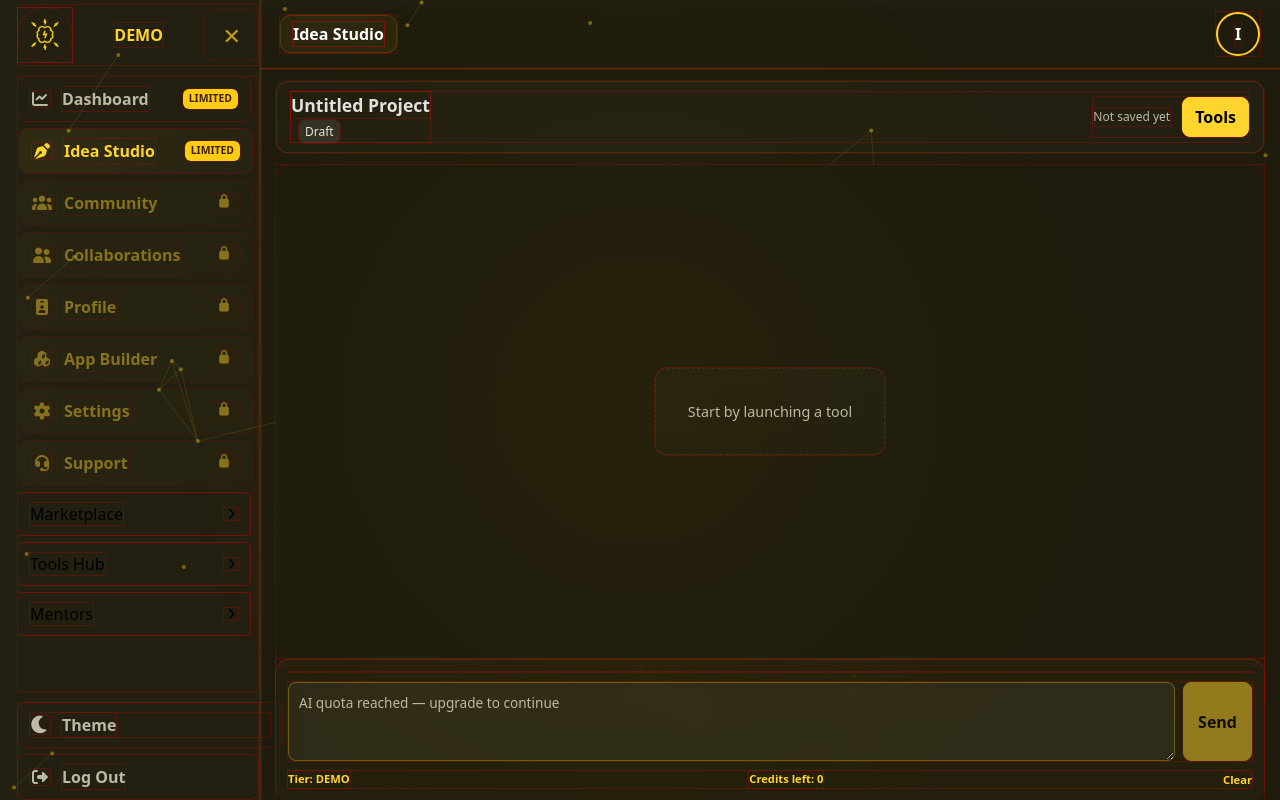
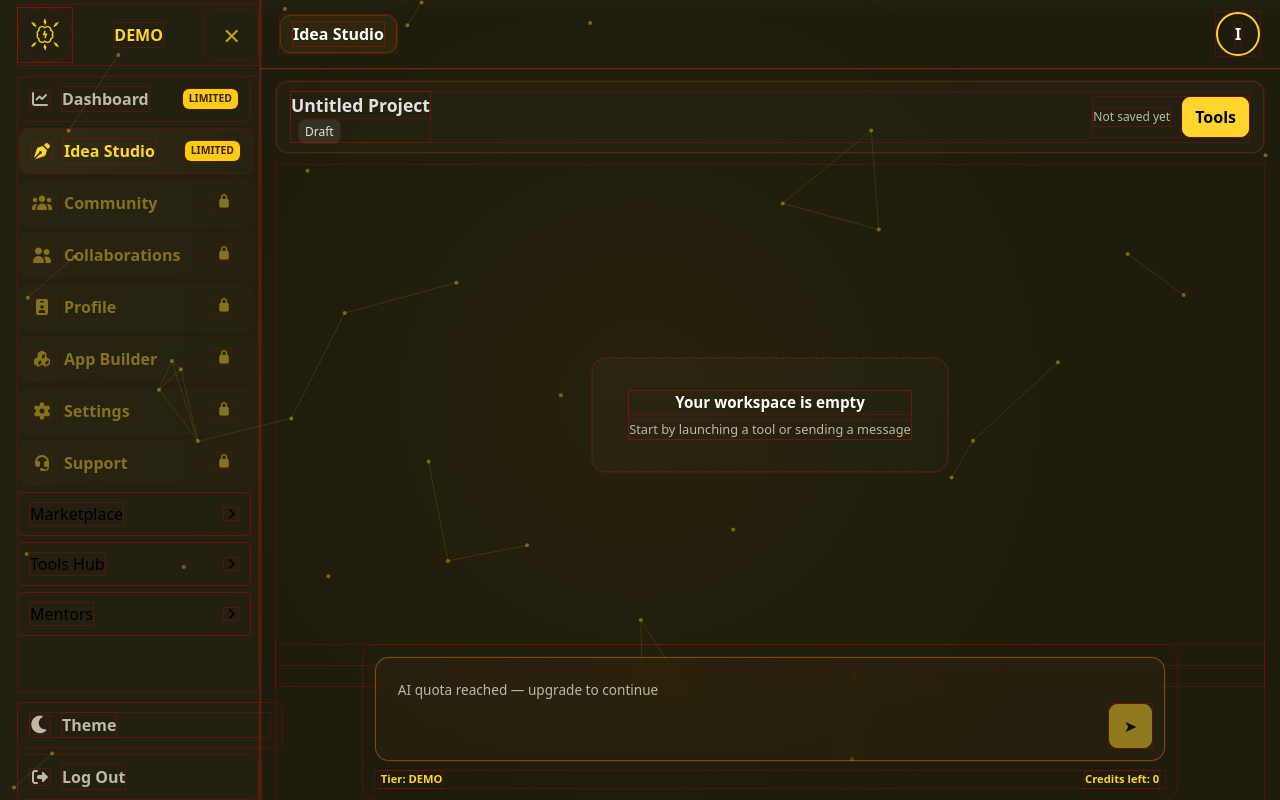
Before and after one commit to SHABA01/idea-codex-app, a React (Vite) app: page /studio in a window 1280 px wide. Built offline with nearby package versions, Linux system fonts and the light colour scheme.

Commit message:
feat(studio): update AIBar and Studio components for improved messaging and UI enhancements

```diff
--- a/src/components/studio/assistants/AIBar.jsx
+++ b/src/components/studio/assistants/AIBar.jsx
@@ -1,8 +1,8 @@
-import React, { useState, useRef } from "react";
+import React, { useState, useRef, useEffect } from "react";
 import { useAppAccess } from "../../../contexts/AppAccessContext";
 import "../../../styles/AIBar.css";
 
-export default function AIBar({ onInsert }) {
+export default function AIBar({ onSend }) {
   const { tier, policy } = useAppAccess();
 
   const quota =
@@ -14,99 +14,70 @@ export default function AIBar({ onInsert }) {
 
   const [used, setUsed] = useState(0);
   const [value, setValue] = useState("");
-  const [results, setResults] = useState([]);
   const [streaming, setStreaming] = useState(false);
-  const pinned = useRef(new Set());
 
+  const textareaRef = useRef(null);
   const remaining = quota === Infinity ? "∞" : quota - used;
-
   const canSend = quota === Infinity || used < quota;
 
-  const simulateStreaming = async (prompt) => {
-    setStreaming(true);
+  /* Auto-grow textarea */
+  useEffect(() => {
+    if (!textareaRef.current) return;
+    textareaRef.current.style.height = "auto";
+    textareaRef.current.style.height =
+      textareaRef.current.scrollHeight + "px";
+  }, [value]);
+
+  const send = () => {
+    if (!value.trim() || !canSend || streaming) return;
+
+    const prompt = value.trim();
+    setValue("");
     setUsed((u) => u + 1);
 
-    const text = `AI result for: ${prompt}`;
-    let current = "";
-
-    for (let char of text) {
-      await new Promise((r) => setTimeout(r, 15));
-      current += char;
-      setResults((r) => {
-        if (!r[0] || r[0].id !== "stream") {
-          return [{ id: "stream", text: current }, ...r];
-        }
-        return [{ ...r[0], text: current }, ...r.slice(1)];
-      });
-    }
-
-    setResults((r) => [
-      { id: Date.now().toString(), text: current },
-      ...r.filter((x) => x.id !== "stream")
-    ]);
-
-    setStreaming(false);
+    onSend?.(prompt);
   };
 
-  const sendPrompt = async () => {
-    if (!value.trim() || !canSend || streaming) return;
-    const prompt = value;
-    setValue("");
-    simulateStreaming(prompt);
-  };
-
-  const clearHistory = () => {
-    setResults((r) =>
-      r.filter((x) => pinned.current.has(x.id))
-    );
-  };
-
-  const togglePin = (id) => {
-    if (pinned.current.has(id)) pinned.current.delete(id);
-    else pinned.current.add(id);
-    setResults((r) => [...r]);
+  const onKeyDown = (e) => {
+    if (e.key === "Enter" && !e.shiftKey) {
+      e.preventDefault();
+      send();
+    }
   };
 
   return (
     <div className="ai-bar">
-      <div className="ai-bar-results">
-        {results.map((r) => (
-          <div key={r.id} className="ai-result">
-            <pre>{r.text}</pre>
-            <div className="ai-result-actions">
-              <button onClick={() => onInsert?.(r.text)}>
-                Insert
-              </button>
-              <button onClick={() => togglePin(r.id)}>
-                {pinned.current.has(r.id) ? "Unpin" : "Pin"}
-              </button>
-            </div>
-          </div>
-        ))}
-      </div>
-
-      <div className="ai-input">
+      <div className="ai-composer">
         <textarea
+          ref={textareaRef}
           value={value}
           onChange={(e) => setValue(e.target.value)}
+          onKeyDown={onKeyDown}
           placeholder={
             canSend
-              ? "Ask IdeaCodex AI..."
+              ? "Message IdeaCodex…"
               : "AI quota reached — upgrade to continue"
           }
           disabled={!canSend}
-          rows="3"
-          maxLength={350}
+          rows={1}
+          maxLength={500}
         />
-        <button className="btn-send" onClick={sendPrompt} disabled={!canSend || streaming}>
-          {streaming ? "Thinking…" : "Send"}
-        </button>
+
+        <div className="ai-actions">
+          <button
+            className="btn-send"
+            onClick={send}
+            disabled={!canSend || streaming}
+            title="Send"
+          >
+            ➤
+          </button>
+        </div>
       </div>
 
       <div className="ai-bar-meta">
         <span>Tier: {tier.toUpperCase()}</span>
         <span>Credits left: {remaining}</span>
-        <button className="btn-clear" onClick={clearHistory}>Clear</button>
       </div>
     </div>
   );
--- a/src/components/studio/canvas/StudioCanvas.jsx
+++ b/src/components/studio/canvas/StudioCanvas.jsx
@@ -1,20 +1,51 @@
 import "../../../styles/StudioCanvas.css";
 
-export default function StudioCanvas({ blocks }) {
+export default function StudioCanvas({ messages = [] }) {
+  const isEmpty = messages.length === 0;
+
   return (
-    <section className="studio-canvas">
-      {blocks.length === 0 && (
+    <div className="studio-canvas">
+      {isEmpty ? (
         <div className="canvas-empty">
-          Start by launching a tool
+          <div className="canvas-empty-inner">
+            <p className="primary">Your workspace is empty</p>
+            <p className="secondary">
+              Start by launching a tool or sending a message
+            </p>
+          </div>
+        </div>
+      ) : (
+        <div className="chat-timeline">
+          {messages.map((msg) => (
+            <div
+              key={msg.id}
+              className={`msg-row ${msg.role === "user" ? "right" : "left"}`}
+            >
+              <div className={`msg ${msg.role}`}>
+                {/* Tool header */}
+                {msg.role === "tool" && (
+                  <div className="msg-header">
+                    <span className="tool-name">{msg.source}</span>
+                  </div>
+                )}
+
+                {/* Content */}
+                <div className="msg-content">{msg.content}</div>
+
+                {/* Actions */}
+                <div className="msg-actions">
+                  <button
+                    className="btn-insert"
+                    title="Insert into tool"
+                  >
+                    →
+                  </button>
+                </div>
+              </div>
+            </div>
+          ))}
         </div>
       )}
-
-      {blocks.map((b) => (
-        <article key={b.id} className="canvas-block">
-          <h4>{b.title}</h4>
-          <pre>{b.content}</pre>
-        </article>
-      ))}
-    </section>
+    </div>
   );
 }
--- a/src/pages/Studio.jsx
+++ b/src/pages/Studio.jsx
@@ -61,10 +61,10 @@ export default function Studio() {
       }
       aiBar={
         <AIBar
-          onInsert={(text) =>
+          onSend={(text) =>
             addBlock({
-              tool: "ai",
-              title: "AI Assist",
+              id: Date.now().toString(),
+              role: "user",
               content: text
             })
           }
--- a/src/styles/AIBar.css
+++ b/src/styles/AIBar.css
@@ -5,10 +5,11 @@
 .ai-bar {
   position: sticky;
   bottom: 0;
-  background: var(--card-bg);
-  backdrop-filter: blur(14px) saturate(130%);
-  -webkit-backdrop-filter: blur(4px);
-  border-top: 1px solid var(--card-border);
+  max-width: 100%;
+  width: 80%;
+  margin: 0 auto;
+  background: transparent;
+  border: none;
   border-radius: 14px;
   padding: 12px;
   display: flex;
@@ -18,76 +19,63 @@
 }
 
 /* =========================================
-   RESULTS AREA
+   COMPOSER CONTAINER
    ========================================= */
 
-.ai-bar-results {
-  max-height: 220px;
-  overflow-y: auto;
+.ai-composer {
   display: flex;
-  flex-direction: column;
+  align-items: flex-end;
+  justify-content: space-between;
   gap: 8px;
-  padding-right: 4px;
+  border: 1px solid rgba(255, 215, 0, 0.3);
+  border-radius: 14px;
+  background: var(--card-bg);
+  backdrop-filter: blur(14px) saturate(130%);
+  -webkit-backdrop-filter: blur(4px);
+  padding: 12px;
 }
 
-.ai-result {
-  background: rgba(255, 255, 255, 0.03);
-  border: 1px solid var(--card-border);
-  border-radius: 8px;
-  padding: 8px 10px;
+.ai-composer:focus-within {
+  outline: none;
+  border-color: var(--accent-gold);
+  box-shadow: 0 0 0 1px rgba(250, 204, 21, 0.25);
+}
+
+/* ===============================
+   TEXTAREA (AUTO-GROW)
+   =============================== */
+
+.ai-composer textarea {
+  flex: 1;
+  padding: 10px;
+  font-size: 0.85rem;
+  resize: none;
+  overflow: hidden;
+  min-height: 38px;
+  max-height: 160px;
+  line-height: 1.5;
+  background: transparent;
+  border: none;
+  box-shadow: none;
+}
+
+.ai-composer textarea:focus {
+  outline: none;
+  border-color: none;
+  box-shadow: none;
+}
+
+/* ===============================
+   ACTIONS
+   =============================== */
+
+.ai-actions {
   display: flex;
-  flex-direction: column;
+  align-items: center;
   gap: 6px;
 }
 
-.ai-result pre {
-  margin: 0;
-  font-size: 0.8rem;
-  line-height: 1.5;
-  white-space: pre-wrap;
-  color: var(--text-primary);
-}
-
-/* =========================================
-   RESULT ACTIONS
-   ========================================= */
-
-.ai-result-actions {
-  display: flex;
-  gap: 8px;
-}
-
-.ai-result-actions button {
-  background: transparent;
-  border: 1px solid var(--card-border);
-  border-radius: 6px;
-  padding: 4px 8px;
-  font-size: 0.7rem;
-  cursor: pointer;
-  color: var(--text-secondary);
-}
-
-.ai-result-actions button:hover {
-  color: var(--accent-gold);
-  border-color: var(--accent-gold);
-}
-
-/* =========================================
-   INPUT ROW
-   ========================================= */
-
-.ai-input {
-  display: flex;
-  gap: 8px;
-}
-
-.ai-input textarea {
-  flex: 1;
-  padding: 10px;
-  font-size: 0.85rem;
-}
-
-.ai-input .btn-send {
+.ai-actions .btn-send {
   padding: 10px 14px;
   border-radius: 8px;
   background: var(--accent-gold);
@@ -95,27 +83,29 @@
   color: #000;
   font-weight: 700;
   cursor: pointer;
+  flex-shrink: 0;
   transition: background 0.25s ease, color 0.25s ease, box-shadow 0.25s ease;
 }
 
-.ai-input .btn-send:hover {
+.ai-actions .btn-send:hover {
   background: transparent;
   color: var(--accent-gold);
   box-shadow: 0 0 0 2px rgba(250, 204, 21, 0.25);
 }
 
-.ai-input .btn-send:disabled {
+.ai-actions .btn-send:disabled {
   opacity: 0.5;
   cursor: not-allowed;
 }
 
-/* =========================================
-   FOOTER META
-   ========================================= */
+/* ===============================
+   META
+   =============================== */
 
 .ai-bar-meta {
   display: flex;
   justify-content: space-between;
+  padding: 0 6px;
   font-size: 0.7rem;
   font-weight: 600;
   color: var(--accent-gold);
@@ -125,11 +115,8 @@
   opacity: 1;
 }
 
-.ai-bar-meta .btn-clear {
-  background: none;
-  border: none;
-  color: var(--accent-gold);
-  cursor: pointer;
-  font-weight: 600;
-  padding: 0;
+@media (max-width: 900px) {
+  .ai-bar {
+    width: 95%;
+  }
 }
--- a/src/styles/StudioCanvas.css
+++ b/src/styles/StudioCanvas.css
@@ -1,21 +1,12 @@
 /* ===============================
-   STUDIO CANVAS
-   Core workspace for Studio tools
+   CANVAS ROOT
    =============================== */
 
 .studio-canvas {
-  position: relative;
   flex: 1;
-  min-width: 0; /* CRITICAL: prevents flex overflow squeeze */
+  overflow-y: auto;
+  padding: 16px 12px;
   display: flex;
-  flex-direction: column;
-  gap: 16px;
-  padding: 16px 18px 24px;
-  background: var(--bg-primary);
-  border-radius: 14px;
-  overflow-y: auto;
-  overflow-x: hidden;
-  box-sizing: border-box;
 }
 
 /* ===============================
@@ -24,104 +15,153 @@
 
 .canvas-empty {
   margin: auto;
-  padding: 32px;
+  padding: 32px 36px;
+
+  display: flex;
+  align-items: center;
+  justify-content: center;
 
   text-align: center;
-  font-size: 0.9rem;
-  color: var(--text-secondary);
 
   border: 1px dashed var(--card-border);
-  border-radius: 12px;
+  border-radius: 14px;
 
   background: linear-gradient(
     180deg,
     var(--card-bg),
-    rgba(255, 255, 255, 0.01)
+    rgba(255, 255, 255, 0.015)
   );
 }
 
-/* ===============================
-   CANVAS BLOCKS
-   Each tool output
-   =============================== */
-
-.canvas-block {
-  background: var(--card-bg);
-  border: 1px solid var(--card-border);
-  border-radius: 14px;
-
-  padding: 14px 16px;
-
-  display: flex;
-  flex-direction: column;
-  gap: 10px;
-
-  box-shadow: 0 4px 16px rgba(0, 0, 0, 0.25);
-
-  animation: canvasFadeIn 0.25s ease-out;
+.canvas-empty-inner {
+  max-width: 420px;
 }
 
-/* Tool title */
-.canvas-block h4 {
-  margin: 0;
-  font-size: 0.85rem;
-  font-weight: 700;
-  color: var(--accent-gold);
-  letter-spacing: 0.02em;
+.canvas-empty .primary {
+  margin: 0 0 6px;
+  font-size: 0.95rem;
+  font-weight: 600;
+  color: var(--text-primary);
 }
 
-/* Tool content */
-.canvas-block pre {
+.canvas-empty .secondary {
   margin: 0;
-
-  font-family: system-ui, -apple-system, BlinkMacSystemFont, sans-serif;
-  font-size: 0.85rem;
+  font-size: 0.8rem;
+  color: var(--text-secondary);
   line-height: 1.5;
-
-  white-space: pre-wrap;
-  word-break: break-word;
-
-  color: var(--text-primary);
-
-  background: rgba(0, 0, 0, 0.25);
-  padding: 12px;
-  border-radius: 10px;
-
-  max-width: 100%;
-  overflow-x: hidden;
 }
 
 /* ===============================
-   ANIMATIONS
+   CHAT TIMELINE
    =============================== */
 
-@keyframes canvasFadeIn {
-  from {
-    opacity: 0;
-    transform: translateY(6px);
-  }
-  to {
-    opacity: 1;
-    transform: translateY(0);
-  }
+.chat-timeline {
+  width: 100%;
+  max-width: 960px;
+  margin: 0 auto;
+  display: flex;
+  flex-direction: column;
+  gap: 12px;
 }
 
 /* ===============================
-   RESPONSIVE SAFETY
+   MESSAGE ROW
    =============================== */
 
-@media (max-width: 900px) {
-  .studio-canvas {
-    padding: 14px;
-  }
-
-  .canvas-block {
-    padding: 12px;
-  }
+.msg-row {
+  display: flex;
+  width: 100%;
 }
 
-@media (max-width: 640px) {
-  .studio-canvas {
-    border-radius: 10px;
-  }
+.msg-row.left {
+  justify-content: flex-start;
 }
+
+.msg-row.right {
+  justify-content: flex-end;
+}
+
+/* ===============================
+   MESSAGE BUBBLE
+   =============================== */
+
+.msg {
+  position: relative;
+  max-width: 72%;
+  padding: 10px 12px;
+  border-radius: 12px;
+  font-size: 0.85rem;
+  line-height: 1.55;
+  border: 1px solid var(--card-border);
+  background: var(--card-bg);
+}
+
+/* User */
+.msg.user {
+  background: rgba(250, 204, 21, 0.08);
+  border-color: var(--accent-gold);
+}
+
+/* AI */
+.msg.ai {
+  background: rgba(255, 255, 255, 0.03);
+}
+
+/* Tool */
+.msg.tool {
+  background: rgba(255, 255, 255, 0.02);
+  border-left: 3px solid var(--accent-gold);
+}
+
+/* ===============================
+   TOOL HEADER
+   =============================== */
+
+.msg-header {
+  font-size: 0.7rem;
+  font-weight: 600;
+  opacity: 0.7;
+  margin-bottom: 6px;
+}
+
+.tool-name {
+  text-transform: uppercase;
+  letter-spacing: 0.04em;
+}
+
+/* ===============================
+   CONTENT
+   =============================== */
+
+.msg-content {
+  white-space: pre-wrap;
+  color: var(--text-primary);
+}
+
+/* ===============================
+   ACTIONS
+   =============================== */
+
+.msg-actions {
+  position: absolute;
+  top: 6px;
+  right: 6px;
+  opacity: 0;
+  transition: opacity 0.15s ease;
+}
+
+.msg:hover .msg-actions {
+  opacity: 1;
+}
+
+.btn-insert {
+  background: transparent;
+  border: none;
+  font-size: 0.8rem;
+  cursor: pointer;
+  color: var(--text-secondary);
+}
+
+.btn-insert:hover {
+  color: var(--accent-gold);
+}
--- a/src/styles/StudioLayout.css
+++ b/src/styles/StudioLayout.css
@@ -81,7 +81,7 @@
    =============================== */
 
 .studio-flyout-slot {
-  width: 360px;
+  width: 420px;
   min-width: 300px;
   max-width: 420px;
 
```
